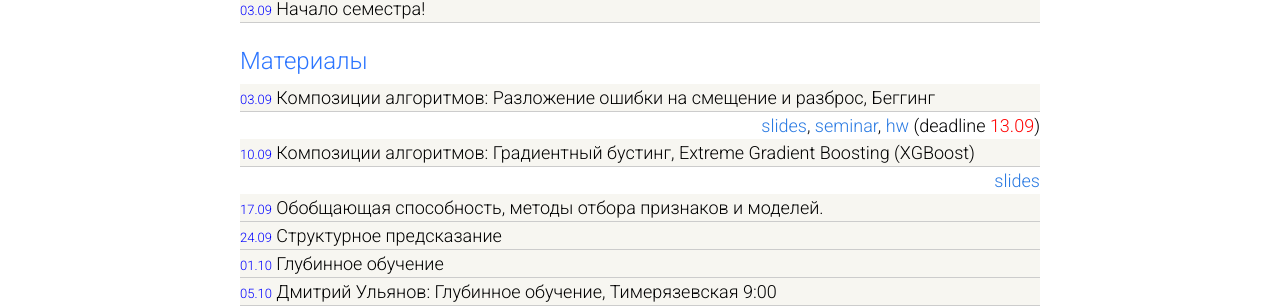
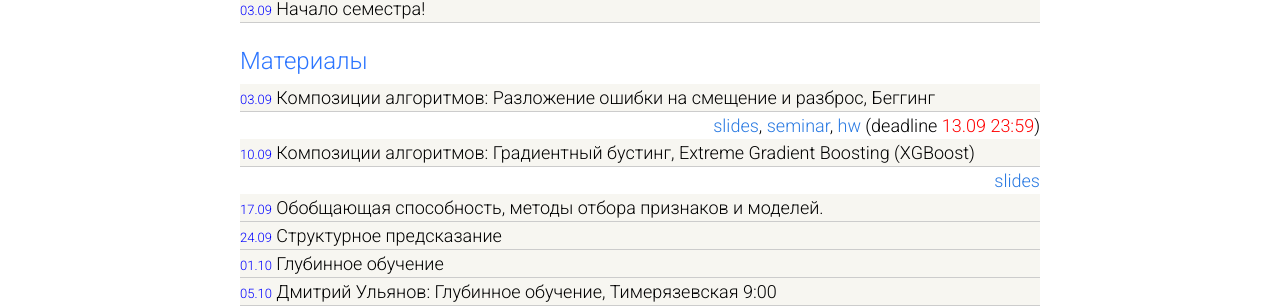
Before and after one commit to ml-mipt/old-ml-mipt.github.io, a Jekyll site: the page built from index.html, in a window 1280 px wide. Shown: the part 686-993 px from the top of the page. Built offline with Jekyll 4.4.1, drawn with Linux system fonts in a browser that asks for light colours.

Commit message:
spec dedline time

```diff
--- a/index.html
+++ b/index.html
@@ -37,7 +37,7 @@ layout: default
         <a href="https://github.com/ml-mipt/ml-mipt-part2/blob/master/lectures/lec1-Composition.pdf">slides</a>, <link href="">
         <a href="https://github.com/ml-mipt/ml-mipt-part2/blob/master/seminars/sem01_bvt_bagging/seminar1.ipynb">seminar</a>,
         <a href="https://github.com/ml-mipt/ml-mipt-part2/blob/master/home_works/hw01_bvt_bagging/task1.ipynb">hw</a>
-        (deadline <font color="red">13.09</font>)
+        (deadline <font color="red">13.09 23:59</font>)
     </div>
 
     <div class="materials-item">
```
